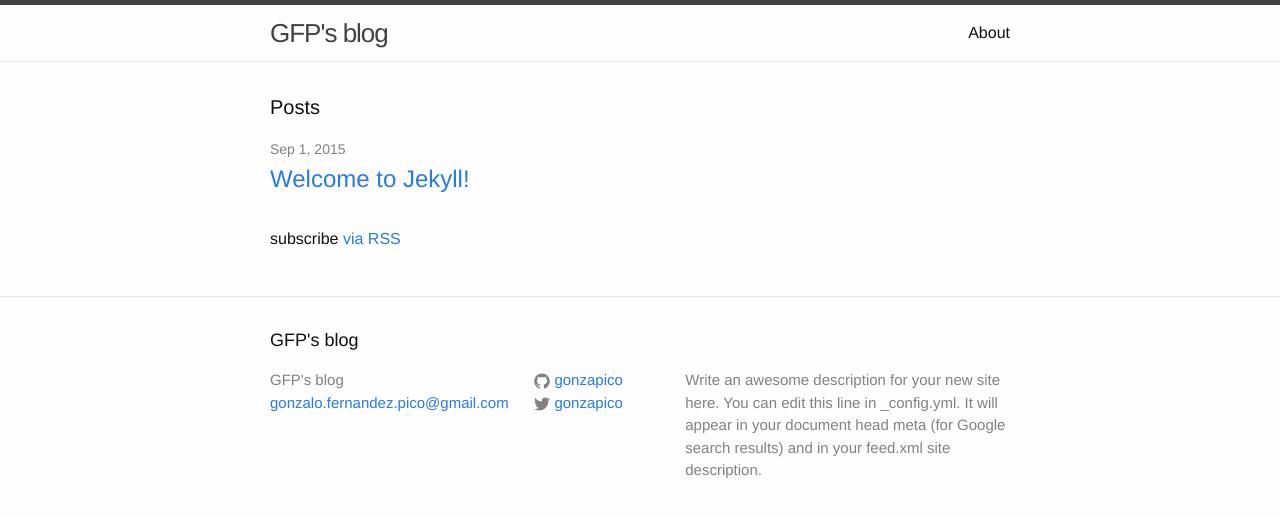
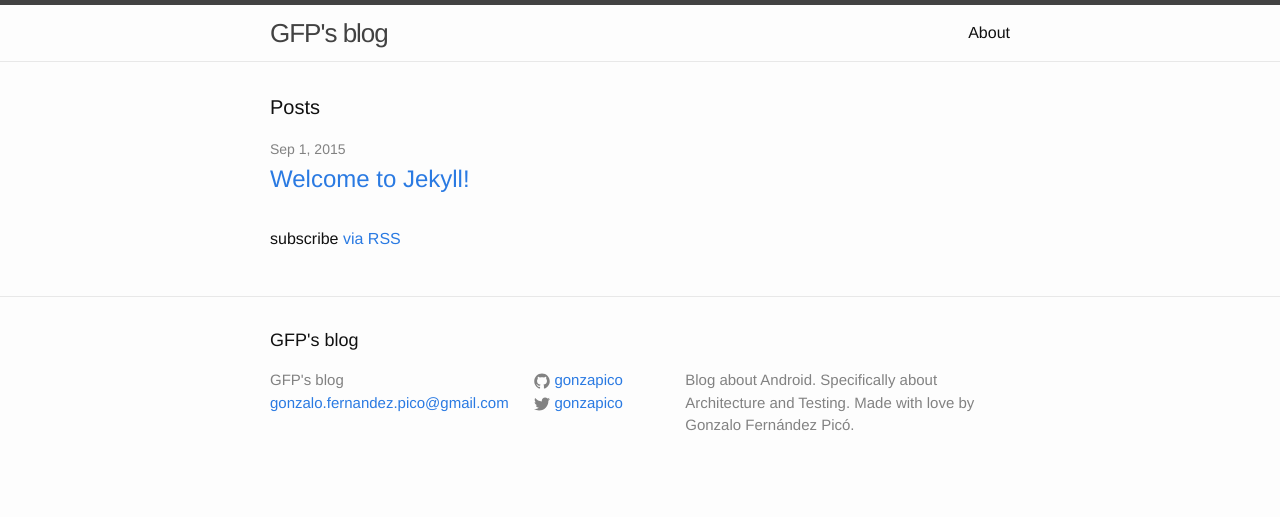
Before and after one commit to gonzapico/gonzapico.github.io, a Jekyll site: the page built from index.html, in a window 1280 px wide. Shown: the top 517 px of the page. Built offline with Jekyll 4.4.1, drawn with Linux system fonts in a browser that asks for light colours.

Commit message:
Update _config.yml

```diff
--- a/_config.yml
+++ b/_config.yml
@@ -2,13 +2,13 @@
 title: GFP's blog
 email: gonzalo.fernandez.pico@gmail.com
 description: > # this means to ignore newlines until "baseurl:"
-  Write an awesome description for your new site here. You can edit this
-  line in _config.yml. It will appear in your document head meta (for
-  Google search results) and in your feed.xml site description.
+  Blog about Android. Specifically about Architecture and Testing. Made with love by Gonzalo Fernández Picó.
 baseurl: "" # the subpath of your site, e.g. /blog/
 url: "http://gonzapico.github.com" # the base hostname & protocol for your site
+avatar: "https://avatars3.githubusercontent.com/u/2582927?v=3&s=140"
 twitter_username: gonzapico
 github_username:  gonzapico
 
 # Build settings
 markdown: kramdown
+highlighter: rouge
```
